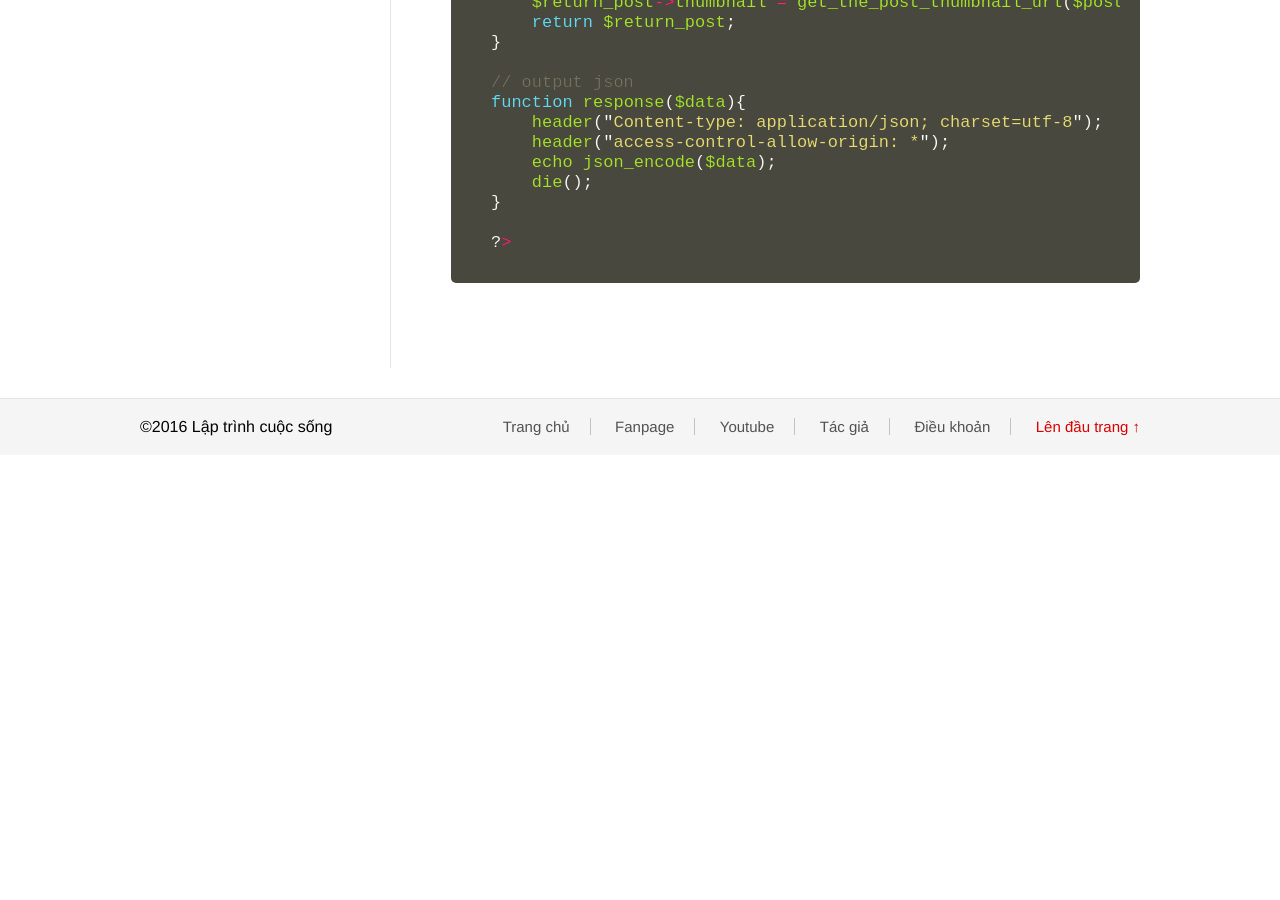
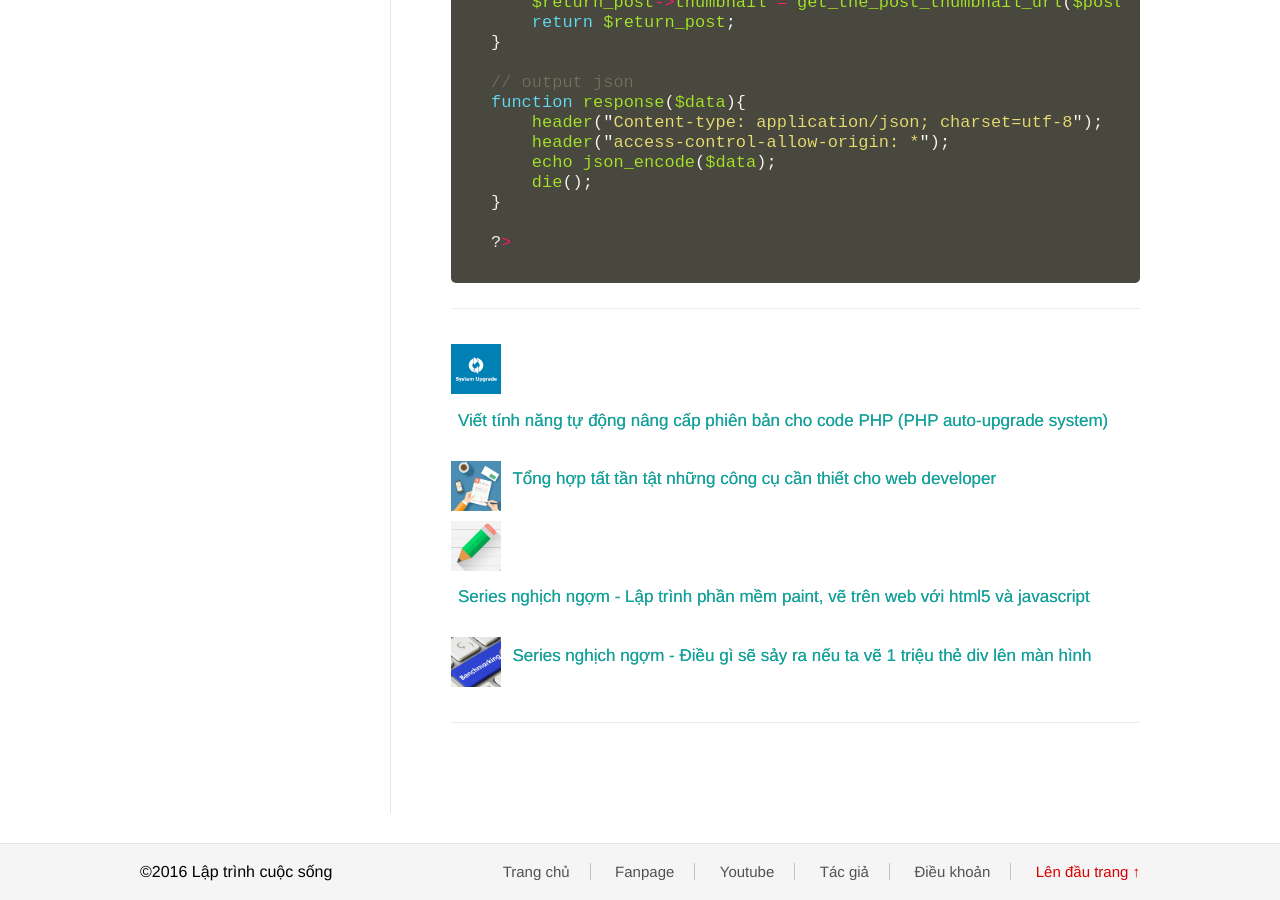
Before and after one commit to nguyentest/laptrinhcuocsong, a Jekyll site: the page built from _posts/2017-03-29-wordpress-mobile-app-su-dung-wordpress-lam-backend.md, in a window 1280 px wide and 900 px high, scrolled down 7432 px. Built offline with Jekyll 4.4.1, drawn with Linux system fonts in a browser that asks for light colours; before the commit the page ends 7887 px from its top, so only the background shows below that; some of the changed lines change nothing that is shown.

Commit message:
Update 2017-03-29-wordpress-mobile-app-su-dung-wordpress-lam-backend.md

```diff
--- a/_posts/2017-03-29-wordpress-mobile-app-su-dung-wordpress-lam-backend.md
+++ b/_posts/2017-03-29-wordpress-mobile-app-su-dung-wordpress-lam-backend.md
@@ -3,6 +3,15 @@ layout: post
 title: Series tạo app mobile cho website wordpress - Phần 1 - Sử dụng wordpress làm backend
 thumbnail: mobile-app.png
 category: Chuyện lập trình
+related_posts:
+ - title:
+   link: http://laptrinhcuocsong.com/viet-tinh-nang-tu-dong-cap-nhat-phien-ban-code-php.html
+ - title:
+   link: http://laptrinhcuocsong.com/tong-hop-nhung-cong-cu-can-thiet-cho-web-developer.html
+ - title:
+   link: http://laptrinhcuocsong.com/series-nghich-ngom-lap-trinh-phan-mem-paint-ve-tren-web-html5-javascript.html
+ - title:
+   link: http://laptrinhcuocsong.com/dieu-gi-se-xay-ra-neu-ta-ve-1-trieu-div-len-man-hinh.html
 ---
 Trong series này mình sẽ cùng các bạn lập trình ứng dụng mobile (android, ios) với backend sử dụng website wordpress. Trong thời buổi kết nối di động, có một ứng dụng mobile dành riêng cho website, blog sẽ làm nội dung của bạn tiếp cận người dùng nhanh hơn, tiện hơn. Giống như facebook có ứng dụng facebook, haivl có ứng dụng haivl, chúng ta cũng sẽ làm như họ.
 
```
